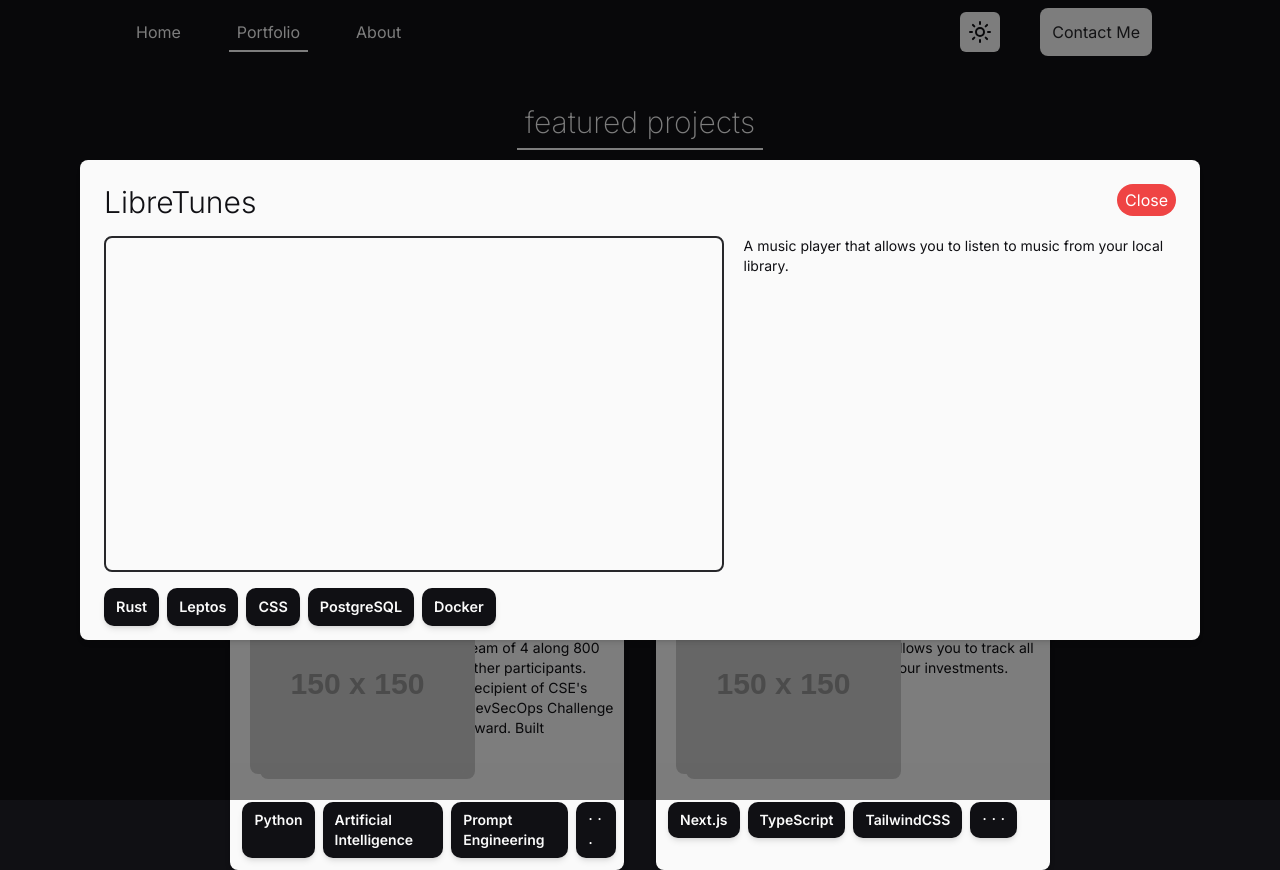
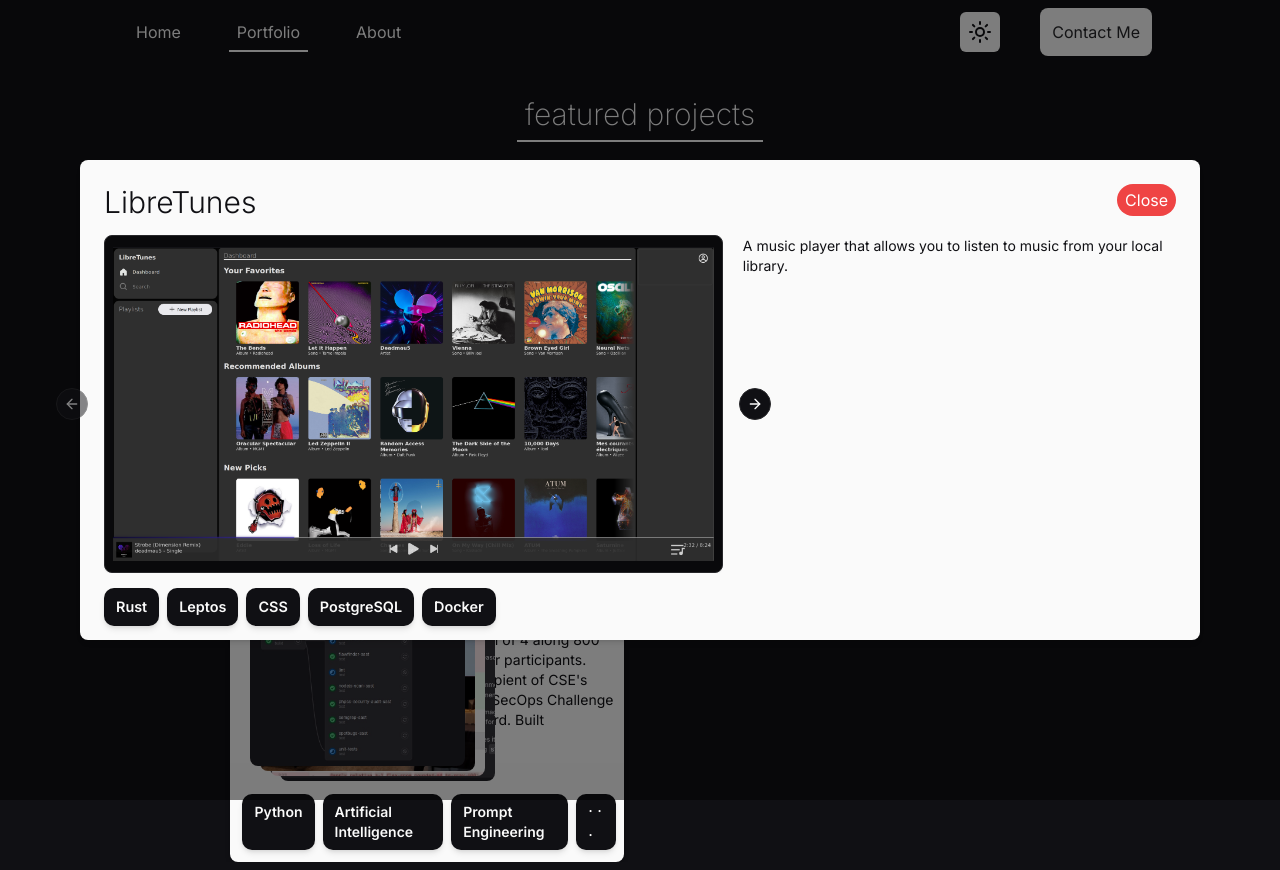
Before and after one commit to danny-zou18/portfolio-site, a Next.js app in the folder project/: page /portfolio in a window 1280 px wide. Both pictures are taken after a click on the element 427 px from the left and 358 px from the top of the page. Built offline with nearby package versions, Linux system fonts and the light colour scheme.

Commit message:
added carousel images to expanded project cards

```diff
--- a/project/src/app/portfolio/page.tsx
+++ b/project/src/app/portfolio/page.tsx
@@ -5,7 +5,7 @@
 const PortfolioPage: React.FC = () => {
     return (
         <div className="w-[80%] ml-auto mr-auto">
-            <div className="flex justify-center mt-10 mb-12">
+            <div className="flex justify-center mt-8 mb-12">
                 <h1 className="text-3xl font-[200] text-primary border-b-2 border-primary p-2">featured projects</h1>
             </div>
 
--- a/project/src/components/portfolio/FeaturedProjects.tsx
+++ b/project/src/components/portfolio/FeaturedProjects.tsx
@@ -3,6 +3,8 @@
 import React, { useState } from "react";
 
 import { motion, AnimatePresence } from "framer-motion";
+
+import Image from "next/image";
 
 import {
   Carousel,
@@ -11,6 +13,7 @@
   CarouselNext,
   CarouselPrevious,
 } from "@/components/ui/carousel";
+import { Card, CardContent } from "@/components/ui/card";
 
 type featuredProjectType = {
   id: string;
@@ -69,33 +72,16 @@
       "Artificial Intelligence",
       "Prompt Engineering",
       "DevSecOps",
+      "Gitlab",
+      "CI/CD",
+      "Docker",
       "APIs",
     ],
     images: [
-      "https://via.placeholder.com/150",
-      "https://via.placeholder.com/150",
-    ],
-  },
-  {
-    id: "4",
-    title: "FinVis",
-    startDate: new Date("2023-09-01"),
-    endDate: new Date("2024-12-30"),
-    description:
-      "A all-in-one financial visualization tool that allows you to track all your investments.",
-    skills: [
-      "Next.js",
-      "TypeScript",
-      "TailwindCSS",
-      "tRPC",
-      "RPC APIs",
-      "MongoDB",
-      "Nextauth.js",
-      "Docker",
-    ],
-    images: [
-      "https://via.placeholder.com/150",
-      "https://via.placeholder.com/150",
+      "/devman/1.jpg",
+      "/devman/4.jpg",
+      "/devman/2.jpg",
+      "/devman/3.jpg",
     ],
   },
 ];
@@ -197,7 +183,29 @@
                         {project.title}
                       </motion.h2>
                       <motion.div className="flex h-[21rem] mt-4">
-                        <motion.div className="border-2 w-[100%] rounded-lg mr-5"></motion.div>
+                        <motion.div className=" w-[100%] rounded-lg mr-5 flex justify-center items-center">
+                          <Carousel className="w-full">
+                            <CarouselContent className="flex items-center " >
+                              {project.images.map((src, index) => (
+                                <CarouselItem key={index}>
+                                  <Card>
+                                    <CardContent className="flex items-center justify-center min-h-[21rem] max-h-[21rem] p-2 hover:max-h-full">
+                                      <Image
+                                        src={src}
+                                        alt={`Project image ${index}`}
+                                        width={800}
+                                        height={400}
+                                        className="max-h-full"
+                                      />
+                                    </CardContent>
+                                  </Card>
+                                </CarouselItem>
+                              ))}
+                            </CarouselContent>
+                            <CarouselPrevious />
+                            <CarouselNext />
+                          </Carousel>
+                        </motion.div>
                         <motion.h5 className="text-sm w-[70%] font-[400] mb-1 text-background">
                           {project.description}
                         </motion.h5>
--- /dev/null
+++ b/project/src/components/ui/card.tsx
@@ -0,0 +1,79 @@
+import * as React from "react"
+
+import { cn } from "@/lib/utils"
+
+const Card = React.forwardRef<
+  HTMLDivElement,
+  React.HTMLAttributes<HTMLDivElement>
+>(({ className, ...props }, ref) => (
+  <div
+    ref={ref}
+    className={cn(
+      "rounded-lg border bg-card text-card-foreground shadow-sm",
+      className
+    )}
+    {...props}
+  />
+))
+Card.displayName = "Card"
+
+const CardHeader = React.forwardRef<
+  HTMLDivElement,
+  React.HTMLAttributes<HTMLDivElement>
+>(({ className, ...props }, ref) => (
+  <div
+    ref={ref}
+    className={cn("flex flex-col space-y-1.5 p-6", className)}
+    {...props}
+  />
+))
+CardHeader.displayName = "CardHeader"
+
+const CardTitle = React.forwardRef<
+  HTMLParagraphElement,
+  React.HTMLAttributes<HTMLHeadingElement>
+>(({ className, ...props }, ref) => (
+  <h3
+    ref={ref}
+    className={cn(
+      "text-2xl font-semibold leading-none tracking-tight",
+      className
+    )}
+    {...props}
+  />
+))
+CardTitle.displayName = "CardTitle"
+
+const CardDescription = React.forwardRef<
+  HTMLParagraphElement,
+  React.HTMLAttributes<HTMLParagraphElement>
+>(({ className, ...props }, ref) => (
+  <p
+    ref={ref}
+    className={cn("text-sm text-muted-foreground", className)}
+    {...props}
+  />
+))
+CardDescription.displayName = "CardDescription"
+
+const CardContent = React.forwardRef<
+  HTMLDivElement,
+  React.HTMLAttributes<HTMLDivElement>
+>(({ className, ...props }, ref) => (
+  <div ref={ref} className={cn("p-6 pt-0", className)} {...props} />
+))
+CardContent.displayName = "CardContent"
+
+const CardFooter = React.forwardRef<
+  HTMLDivElement,
+  React.HTMLAttributes<HTMLDivElement>
+>(({ className, ...props }, ref) => (
+  <div
+    ref={ref}
+    className={cn("flex items-center p-6 pt-0", className)}
+    {...props}
+  />
+))
+CardFooter.displayName = "CardFooter"
+
+export { Card, CardHeader, CardFooter, CardTitle, CardDescription, CardContent }
```
